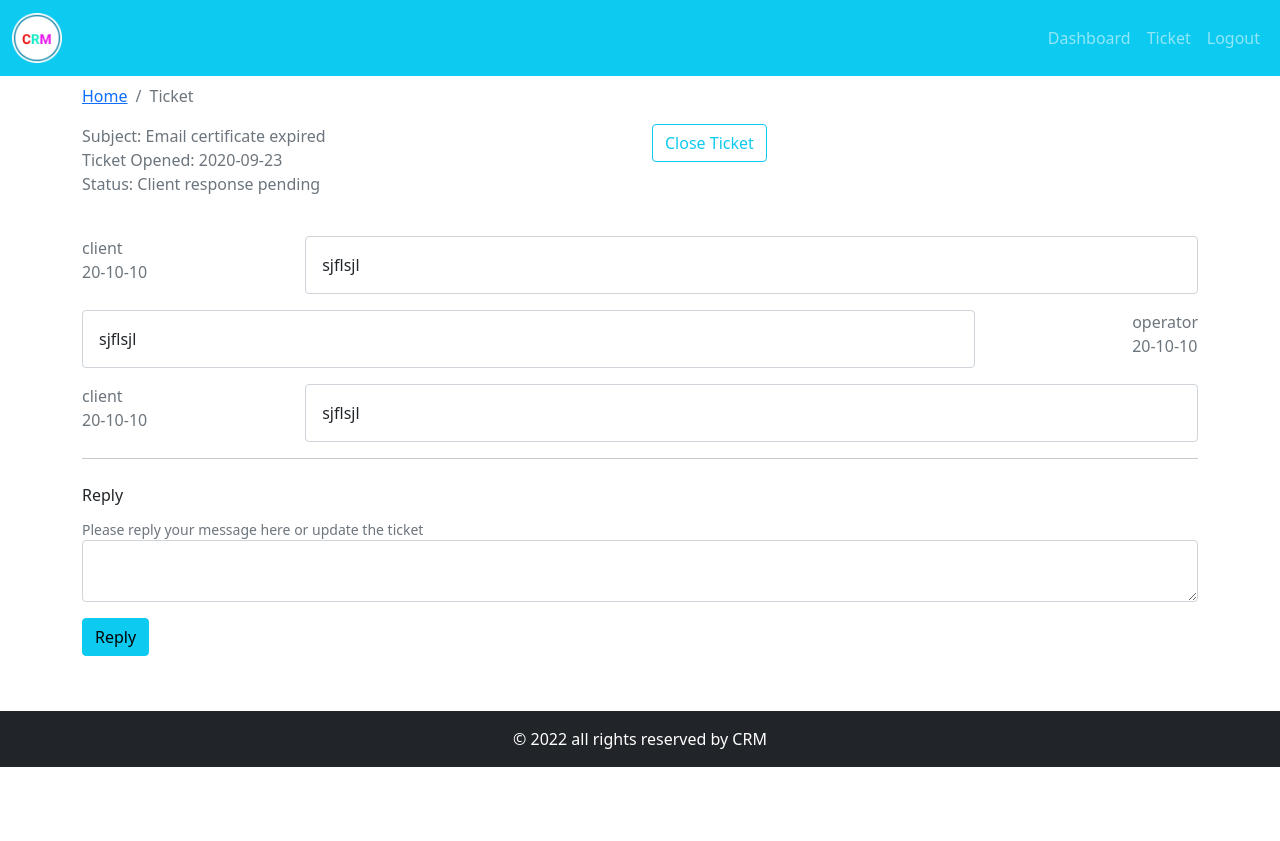
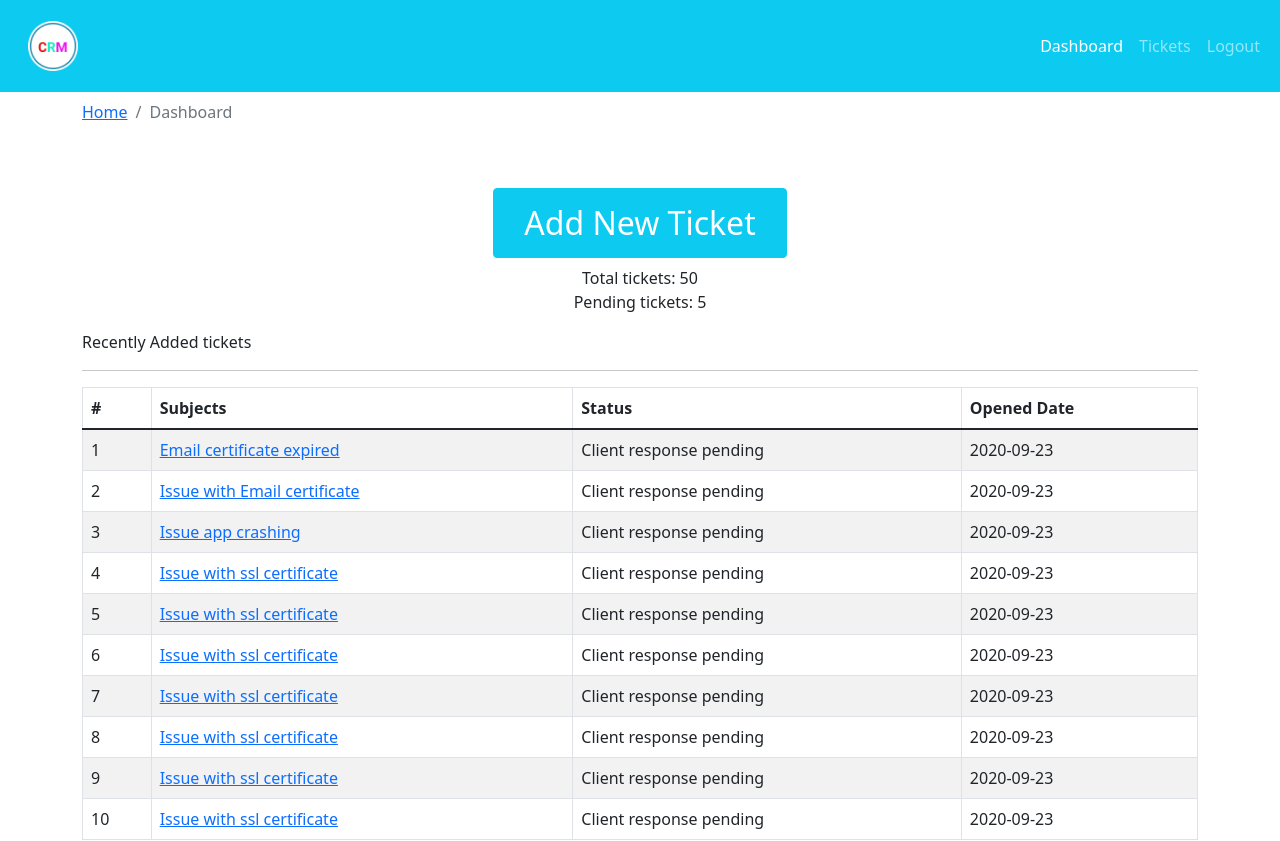
Before and after one commit to salmanamemon/crm-frontend, a React (Create React App) app: page /dashboard in a window 1280 px wide. Shown: the top 841 px of the page. Before the commit the page ends 800 px from the top, so only its background shows below. Built offline with nearby package versions, Linux system fonts and the light colour scheme.

Commit message:
react-router-dom added

```diff
--- a/package.json
+++ b/package.json
@@ -12,6 +12,7 @@
     "react-bootstrap": "^2.1.2",
     "react-dom": "^17.0.2",
     "react-redux": "^7.2.6",
+    "react-router-bootstrap": "^0.26.0",
     "react-router-dom": "^6.2.1",
     "react-scripts": "5.0.0",
     "web-vitals": "^2.1.4"
--- a/src/App.css
+++ b/src/App.css
@@ -9,6 +9,9 @@
 header{
     grid-area: header;
 }
+header .navWrapper a{
+    color: #ffffff;
+}
 main{
     grid-area: main;
     min-height: 78.41vh;
--- a/src/App.js
+++ b/src/App.js
@@ -1,4 +1,7 @@
+import React from 'react';
+import { Routes, Route} from "react-router-dom";
 import './App.css';
+import PrivateRoute from './components/private-route/PrivateRoute.comp';
 import DefaultLayout from './layout/DefaultLayout';
 import Dashboard  from './page/dashboard/Dashboard.page';
 import Entry from './page/entry/Entry.page';
@@ -9,13 +12,49 @@ import { Ticket } from './page/ticket/Ticket.page';
 function App() {
   return (
     <div className="App">
-      {/* <Entry /> */}
-      <DefaultLayout>
-        {/* <Dashboard /> */}
-        {/* <AddTicket /> */}
-        {/* <TicketLists /> */}
-        <Ticket />
-      </DefaultLayout>
+        <Routes>
+          <Route path="/" element={<Entry />} />
+          <Route
+            path="/dashboard"
+            element={
+              <PrivateRoute>
+                <DefaultLayout>
+                  <Dashboard />
+                </DefaultLayout>
+              </PrivateRoute>
+            }
+          />
+          <Route
+            path="/add-ticket"
+            element={
+              <PrivateRoute>
+                <DefaultLayout>
+                  <AddTicket />
+                </DefaultLayout>
+              </PrivateRoute>
+            }
+          />
+          <Route
+            path="/tickets"
+            element={
+              <PrivateRoute>
+                <DefaultLayout>
+                  <TicketLists />
+                </DefaultLayout>
+              </PrivateRoute>
+            }
+          />
+          <Route
+            path="/ticket/:tId"
+            element={
+              <PrivateRoute>
+                <DefaultLayout>
+                  <Ticket />
+                </DefaultLayout>
+              </PrivateRoute>
+            }
+          />
+        </Routes>
     </div>
   );
 }
--- a/src/components/breadcrumb/PageBreadCrumb.comp.js
+++ b/src/components/breadcrumb/PageBreadCrumb.comp.js
@@ -1,10 +1,13 @@
 import React from 'react';
 import { Breadcrumb } from "react-bootstrap";
+import { LinkContainer } from 'react-router-bootstrap';
 
 export const PageBreadCrumb = ({ page }) => {
   return (
     <Breadcrumb>
-      <Breadcrumb.Item to="/">Home</Breadcrumb.Item>
+      <LinkContainer to="/" exact>
+          <Breadcrumb.Item>Home</Breadcrumb.Item>
+      </LinkContainer>
       <Breadcrumb.Item active>{page}</Breadcrumb.Item>
     </Breadcrumb>
   )
--- /dev/null
+++ b/src/components/private-route/PrivateRoute.comp.js
@@ -0,0 +1,11 @@
+import React from 'react';
+import { Navigate } from 'react-router-dom';
+
+const isAuth = true;
+
+export default function PrivateRoute({ children, ...rest }) {
+  return (
+    {...rest},
+    isAuth ? children : <Navigate to="/" />
+  )
+}
--- a/src/components/ticket-table/TicketTable.comp.js
+++ b/src/components/ticket-table/TicketTable.comp.js
@@ -1,7 +1,6 @@
 import React from 'react';
 import { Table } from 'react-bootstrap';
-import tickets from '../../assets/data/dummy-tickets.json'
-import PropTypes from "prop-types";
+import { Link } from 'react-router-dom';
 
 const TicketTable = ({ tickets }) => {
 
@@ -22,7 +21,11 @@ const TicketTable = ({ tickets }) => {
             tickets.map((row) => (
                 <tr key={row.id}>
                     <td>{row.id}</td>
-                    <td>{row.subject}</td>
+                    <td>
+                      <Link to={`/ticket/${row.id}`}>
+                        {row.subject}
+                      </Link>
+                    </td>
                     <td>{row.status}</td>
                     <td>{row.addedAt}</td>
                 </tr>
@@ -40,10 +43,6 @@ const TicketTable = ({ tickets }) => {
       </tbody>
     </Table>
   )
-}
+};
 
-export default TicketTable
-
-TicketTable.propTypes = {
-  tickets: PropTypes.array.isRequired,
-}
+export default TicketTable;
--- a/src/layout/partials/Header.comp.js
+++ b/src/layout/partials/Header.comp.js
@@ -1,20 +1,36 @@
 import React from 'react';
-import { Navbar, Nav, Container} from 'react-bootstrap';
+import { Navbar, Nav, Container } from 'react-bootstrap';
+import { LinkContainer } from 'react-router-bootstrap';
+import { useNavigate } from 'react-router-dom';
 import logo from '../../assets/img/logo.png';
 
 const Header = () => {
+    // useNavigate is the new version of useHistory
+    const navigate =  useNavigate();
+
+    const logMeOut = () => {
+        navigate('/');
+    }
+
   return (
     <Navbar collapseOnSelect bg="info" variant="dark" expand="md">
         <Container fluid>
-            <Navbar.Brand href="#">
-                <img src={logo} width="50px" alt="" />
+            <Navbar.Brand>
+                    <LinkContainer to="/">
+                        <Nav.Link><img src={logo} width="50px" alt="" /></Nav.Link>
+                    </LinkContainer>
+
             </Navbar.Brand>
             <Navbar.Toggle aria-controls="basic-navbar-nav" />
-            <Navbar.Collapse id="basic-navbar-nav">
+            <Navbar.Collapse id="basic-navbar-nav" className="navWrapper">
                 <Nav className="ms-auto">
-                    <Nav.Link href="#">Dashboard</Nav.Link>
-                    <Nav.Link href="#">Ticket</Nav.Link>
-                    <Nav.Link href="#">Logout</Nav.Link>
+                    <LinkContainer to="/dashboard">
+                        <Nav.Link>Dashboard</Nav.Link>
+                    </LinkContainer>
+                    <LinkContainer to="/tickets">
+                        <Nav.Link>Tickets</Nav.Link>
+                    </LinkContainer>
+                    <Nav.Link onClick={logMeOut}>Logout</Nav.Link>
                 </Nav>
             </Navbar.Collapse>
         </Container>
--- a/src/page/dashboard/Dashboard.page.js
+++ b/src/page/dashboard/Dashboard.page.js
@@ -1,8 +1,9 @@
 import React from "react";
 import { Container, Row, Col, Button } from "react-bootstrap";
-import { Link } from "react-router-dom";
+import { Link } from 'react-router-dom';
 import TicketTable from "../../components/ticket-table/TicketTable.comp";
 import { PageBreadCrumb } from "../../components/breadcrumb/PageBreadCrumb.comp";
+import tickets from "../../assets/data/dummy-tickets.json";
 
 const Dashboard = () => {
     return(
@@ -14,12 +15,14 @@ const Dashboard = () => {
             </Row>
             <Row>
                 <Col className="text-center mt-5 mb-2">
-                    <Button
-                    variant="info"
-                    style={{ fontSize: "2rem", padding: "10px 30px" }}
-                    >
-                    Add New Ticket
-                    </Button>
+                    <Link to="/add-ticket">
+                        <Button
+                            variant="info"
+                            style={{ fontSize: "2rem", padding: "10px 30px", color: "#fff" }}
+                        >
+                            Add New Ticket
+                        </Button>
+                    </Link>
                 </Col>
             </Row>
             <Row>
@@ -35,7 +38,7 @@ const Dashboard = () => {
 
             <Row>
                 <Col className="recent-ticket mb-5">
-                    <TicketTable />
+                    <TicketTable tickets={tickets}/>
                 </Col>
             </Row>
         </Container>
--- a/src/page/ticket/Ticket.page.js
+++ b/src/page/ticket/Ticket.page.js
@@ -4,14 +4,24 @@ import { PageBreadCrumb } from "../../components/breadcrumb/PageBreadCrumb.comp"
 import { MessageHistory } from "../../components/message-history/MessageHistory.comp";
 import tickets from "../../assets/data/dummy-tickets.json";
 import { UpdateTicket } from "../../components/update-ticket/UpdateTicket.comp";
+import { useParams } from "react-router-dom";
 
-const ticket = tickets[0];
+//const ticket = tickets[0];
 
 export const Ticket = () => {
 
+	const { tId } = useParams();
 	const [message, setMessage] = useState('');
+	const [ticket, setTicket] = useState('');
 
-	useEffect(() => {}, [message]);
+	useEffect(() => {
+		for(let i = 0; i < tickets.length; i++){
+			if(tickets[i].id == tId){
+				setTicket(tickets[i]);
+				continue;
+			}
+		}
+	}, [message, tId]);
 
 	const handleOnChange = (e) => {
 		setMessage(e.target.value)
@@ -40,7 +50,8 @@ export const Ticket = () => {
 			</Row>
 			<Row className="mt-4">
 				<Col>
-					<MessageHistory msg={ticket.history} />
+					{/* If There is Msg */}
+					{ticket.history && <MessageHistory msg={ticket.history} />}
 				</Col>
 			</Row>
 			<hr />
```
Also changed, not shown: 1 other file (tests, documents, lock files or other folders).
